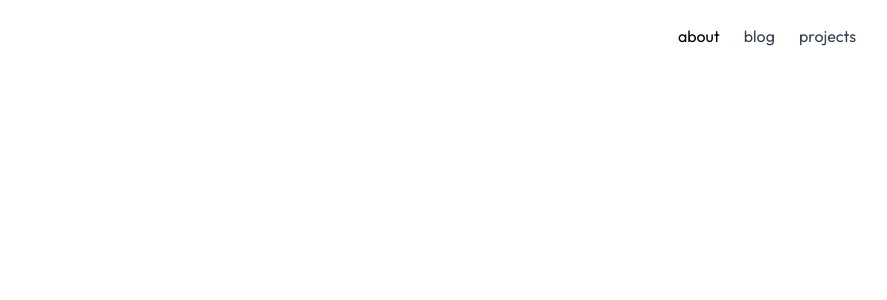
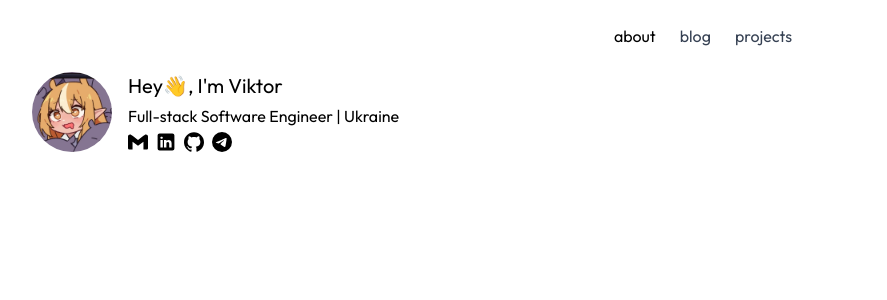
Before and after one commit to kotleni/kotleni.github.io, a Next.js app: page / in a window 1280 px wide. Shown: the top 300 px of the page, without its empty margins (224-1111 px from the left). Built offline with nearby package versions, Linux system fonts and the light colour scheme.

Commit message:
feat: impl about me header

```diff
--- a/src/app/layout.tsx
+++ b/src/app/layout.tsx
@@ -65,7 +65,12 @@ export default function RootLayout({
                 />
                 <title>kotleni's web</title>
             </head>
-            <body className={cn(outfit.className, 'dark:bg-slate-900')}>
+            <body
+                className={cn(
+                    outfit.className,
+                    'flex justify-center dark:bg-slate-900',
+                )}
+            >
                 <Suspense>
                     <ThemeProvider
                         attribute="class"
@@ -73,7 +78,7 @@ export default function RootLayout({
                         enableSystem
                         disableTransitionOnChange
                     >
-                        <div className="md:container md:px-48 flex flex-col p-4">
+                        <div className="md:container md:px-64 flex flex-col p-4">
                             <header className="flex flex-row justify-end">
                                 <div className="flex flex-row gap-2">
                                     {navLinks.map((link, index) => {
--- a/src/app/page.tsx
+++ b/src/app/page.tsx
@@ -1,7 +1,31 @@
 'use client';
+import {GithubLogo} from '@/icons/github-logo';
+import {GmailLogo} from '@/icons/gmail-logo';
+import {LinkedinLogo} from '@/icons/linkedin-logo';
+import {TelegramLogo} from '@/icons/telegram-logo';
+import Avatar from '@/kotleni2.jpg';
+import Image from 'next/image';
 
 export default function Home() {
     return (
-        <div className="flex"></div>
+        <div className="flex flex-col gap-4 pt-4">
+            <div className="flex flex-row gap-4">
+                <Image
+                    src={Avatar}
+                    alt="kotleni profile picture"
+                    className="size-20 rounded-full"
+                />
+                <div className="flex flex-col justify-center gap-1">
+                    <h2 className="text-xl">Hey👋, I'm Viktor</h2>
+                    <p>Full-stack Software Engineer | Ukraine</p>
+                    <div className="flex flex-row gap-2">
+                        <GmailLogo className="size-5" />
+                        <LinkedinLogo className="size-5" />
+                        <GithubLogo className="size-5" />
+                        <TelegramLogo className="size-5" />
+                    </div>
+                </div>
+            </div>
+        </div>
     );
 }
--- a/src/icons/linkedin-logo.tsx
+++ b/src/icons/linkedin-logo.tsx
@@ -2,7 +2,12 @@ import * as React from 'react';
 import {SVGProps} from 'react';
 
 export const LinkedinLogo = (props: SVGProps<SVGSVGElement>) => (
-    <svg xmlns="http://www.w3.org/2000/svg" fill="currentColor" {...props}>
-        <path d="M12 0C5.373 0 0 5.373 0 12s5.373 12 12 12 12-5.373 12-12S18.627 0 12 0zm-2 16H8v-6h2v6zM9 9.109c-.607 0-1.1-.496-1.1-1.109 0-.612.492-1.109 1.1-1.109s1.1.497 1.1 1.109c0 .613-.493 1.109-1.1 1.109zM17 16h-1.998v-2.861c0-1.881-2.002-1.722-2.002 0V16h-2v-6h2v1.093c.872-1.616 4-1.736 4 1.548V16z" />
+    <svg
+        xmlns="http://www.w3.org/2000/svg"
+        viewBox="0 0 50 50"
+        fill="currentColor"
+        {...props}
+    >
+        <path d="M41 4H9C6.24 4 4 6.24 4 9v32c0 2.76 2.24 5 5 5h32c2.76 0 5-2.24 5-5V9c0-2.76-2.24-5-5-5zM17 20v19h-6V20h6zm-6-5.53c0-1.4 1.2-2.47 3-2.47s2.93 1.07 3 2.47c0 1.4-1.12 2.53-3 2.53-1.8 0-3-1.13-3-2.53zM39 39h-6V29c0-2-1-4-3.5-4.04h-.08C27 24.96 26 27.02 26 29v10h-6V20h6v2.56S27.93 20 31.81 20c3.97 0 7.19 2.73 7.19 8.26V39z" />
     </svg>
 );
```
Also changed, not shown: src/kotleni2.jpg (added).
